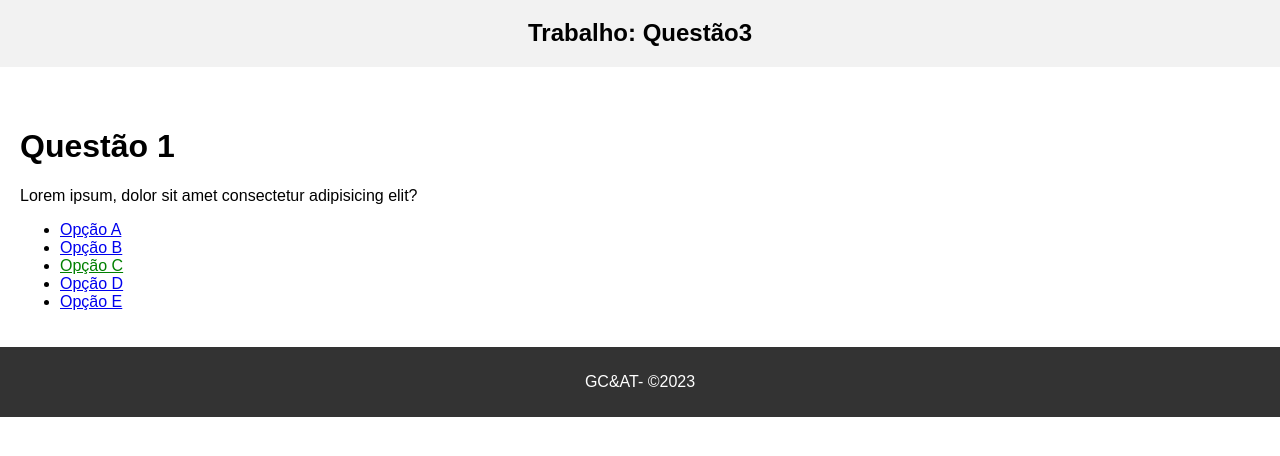
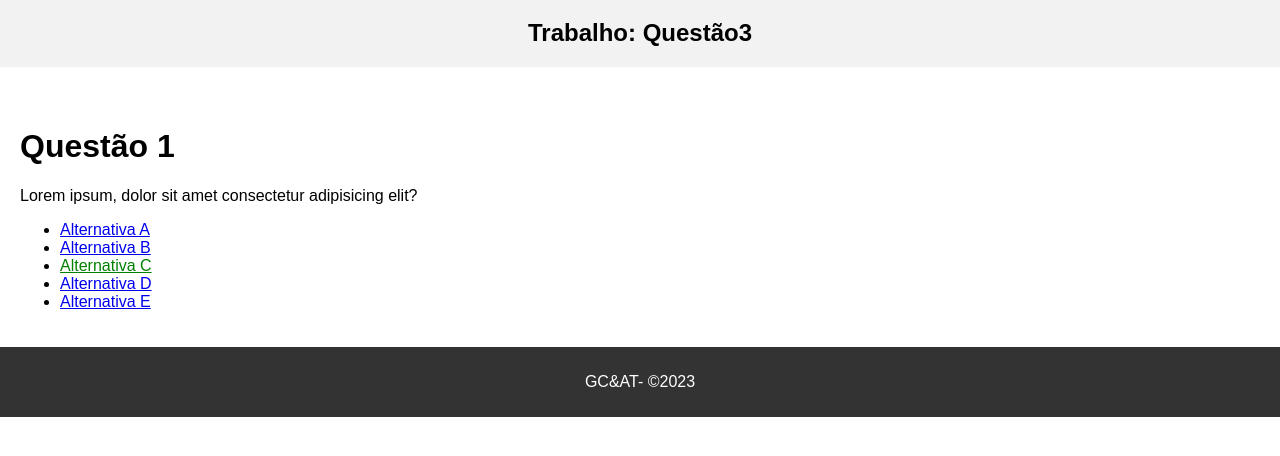
Before and after one commit to GCA6/WebDev_2trim, a PHP site: page /questao3p1.php in a window 1280 px wide. Shown: the part 198-654 px from the top of the page. Run offline with PHP 8.4, Linux system fonts and the light colour scheme.

Commit message:
Últimos detalhes das questões 1 e 3

```diff
--- a/questao1.php
+++ b/questao1.php
@@ -30,7 +30,7 @@
         <label><input type="radio" name="tipo_elemento" value="caixa-selecao" <?php echo isset($_POST['tipo_elemento']) && $_POST['tipo_elemento'] === 'caixa-selecao' ? 'checked' : ''; ?>>Caixa de seleção</label><br>
         <label><input type="radio" name="tipo_elemento" value="faixa" <?php echo isset($_POST['tipo_elemento']) && $_POST['tipo_elemento'] === 'faixa' ? 'checked' : ''; ?>>Faixa</label><br>
 
-        <button type="submit">Gerar Exemplos</button>
+        <button class = "close-button" type="submit">Gerar Exemplos</button>
         </fieldset>
     </form>
 
--- a/questao3.php
+++ b/questao3.php
@@ -22,7 +22,7 @@
 </head>
 <body>
     <h1>Questionário</h1>
-    <p>Clique em "Começar" para iniciar o questionário.</p>
+    <p>Clique no botão abaixo para iniciar o questionário. <br>Boa sorte!</p>
     <a href="questao3p1.php"><button class = "close-button">Começar</button></a>
 </body>
 </html>
--- a/questao3p1.php
+++ b/questao3p1.php
@@ -19,11 +19,11 @@
     <h1>Questão 1</h1>
     <p>Lorem ipsum, dolor sit amet consectetur adipisicing elit?</p>
     <ul>
-        <li><a href="questao3p2.php?resp1=a">Opção A</a></li>
-        <li><a href="questao3p2.php?resp1=b">Opção B</a></li>
-        <li><a style = "color:green" href="questao3p2.php?resp1=c">Opção C</a></li>
-        <li><a href="questao3p2.php?resp1=d">Opção D</a></li>
-        <li><a href="questao3p2.php?resp1=e">Opção E</a></li>
+        <li><a href="questao3p2.php?resp1=a">Alternativa A</a></li>
+        <li><a href="questao3p2.php?resp1=b">Alternativa B</a></li>
+        <li><a style = "color:green" href="questao3p2.php?resp1=c">Alternativa C</a></li>
+        <li><a href="questao3p2.php?resp1=d">Alternativa D</a></li>
+        <li><a href="questao3p2.php?resp1=e">Alternativa E</a></li>
     </ul>
     </main>
 
```
Also changed, not shown: questao3p2.php (+5 -5 lines), questao3p3.php (+5 -5 lines), questao3p4.php (+5 -5 lines).
